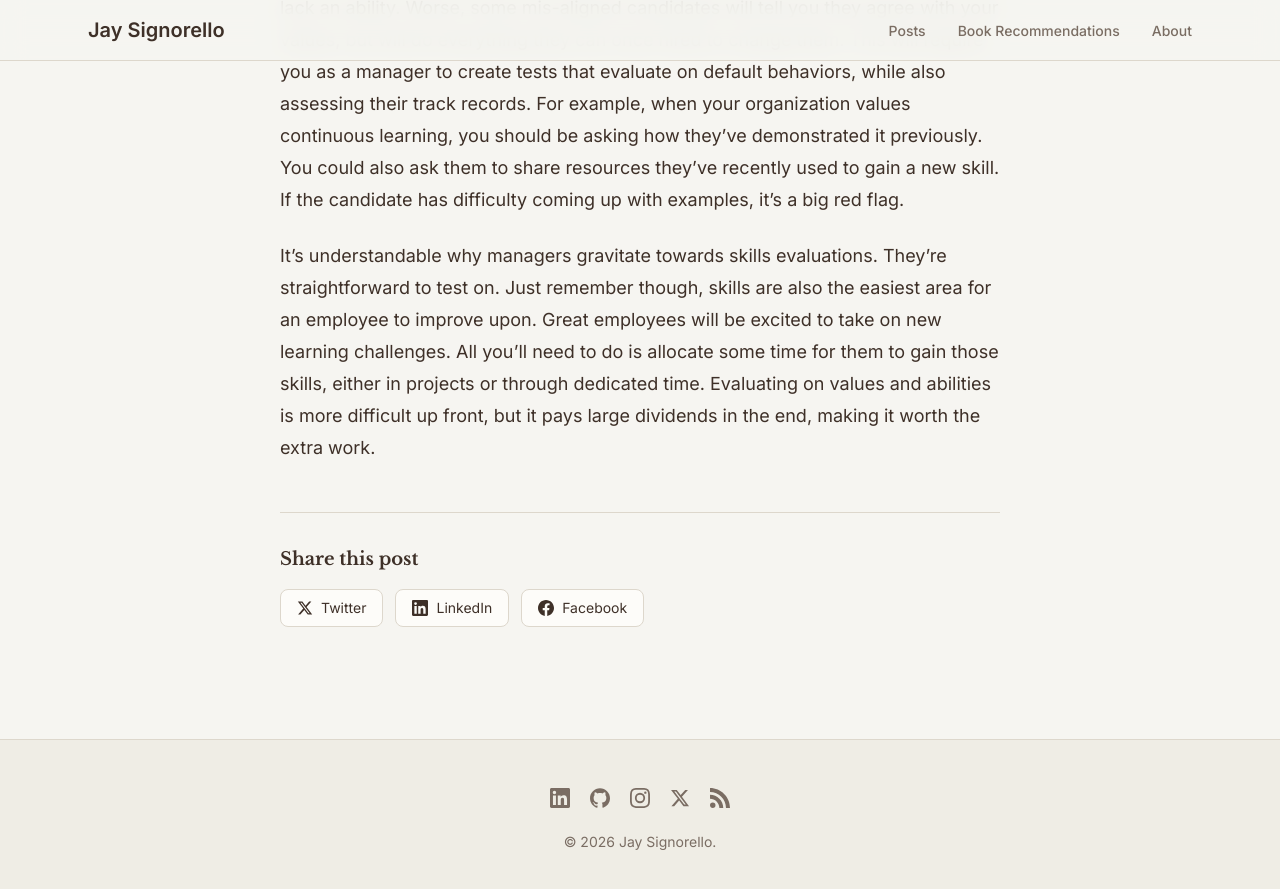
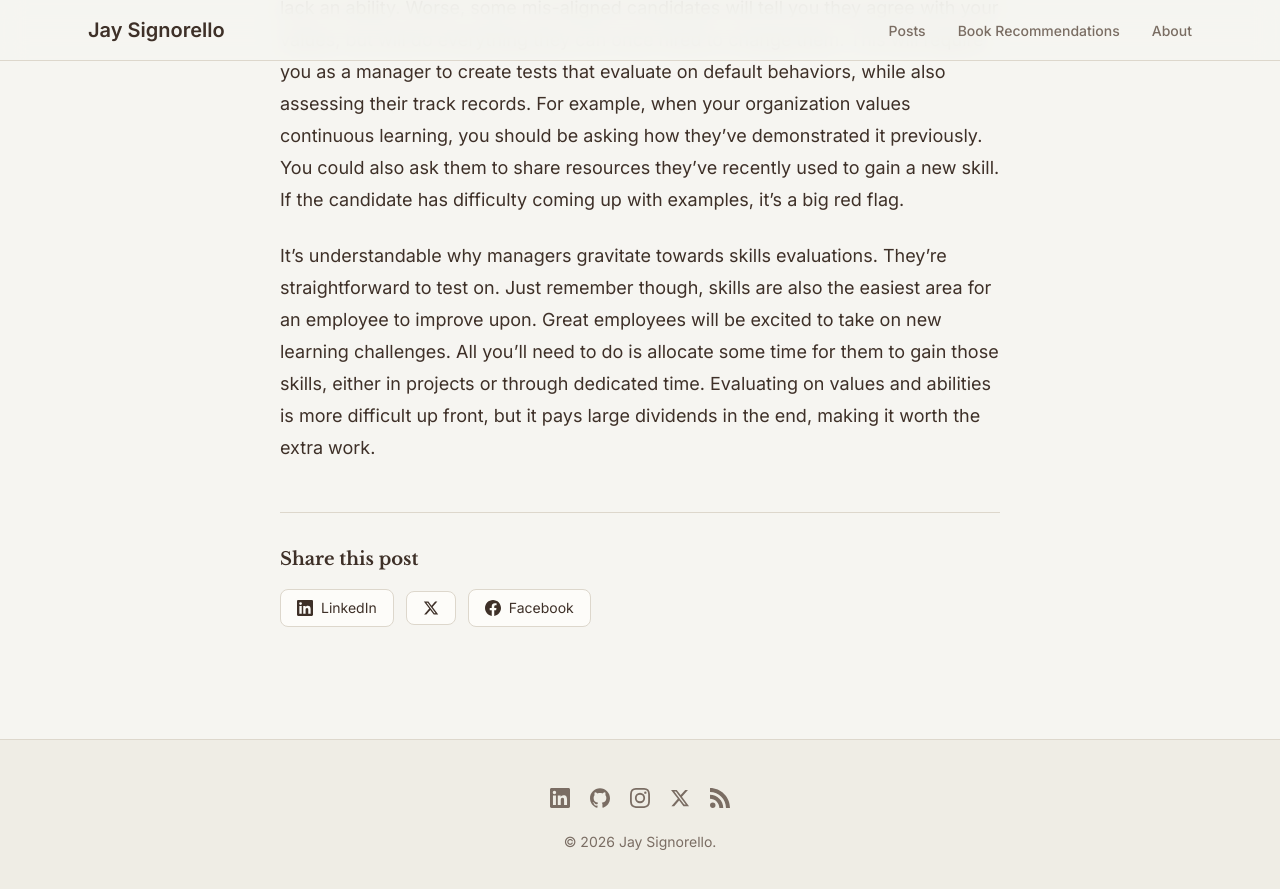
Before and after one commit to jaysignorello/jaysignorello.com, a Jekyll site: the page built from _posts/2020-01-16-dont-just-evaluate-candidates-on-skills.md, in a window 1280 px wide and 900 px high, scrolled down 1978 px. Shown: the top 889 px of the window. Built offline with Jekyll 4.4.1, drawn with Linux system fonts in a browser that asks for light colours; some web fonts are replaced.

Commit message:
Update order and X label

```diff
--- a/_includes/social-share.html
+++ b/_includes/social-share.html
@@ -1,20 +1,19 @@
 <div class="mt-12 pt-8 border-t border-border">
   <h4 class="font-serif text-lg font-bold text-brown mb-4">Share this post</h4>
   <div class="flex items-center gap-3">
-    <!-- Twitter/X -->
-    <a href="https://twitter.com/intent/tweet?{% if site.twitter.username %}via={{ site.twitter.username | url_encode }}&{% endif %}text={{ page.title | url_encode }}%20{{ page.url | absolute_url | url_encode }}"
-       onclick="window.open(this.href, 'window', 'left=20,top=20,width=500,height=500,toolbar=1,resizable=0'); return false;"
-       class="inline-flex items-center gap-2 px-4 py-2 bg-card border border-border rounded-lg text-sm text-brown hover:text-accent-dark hover:border-accent transition-colors no-underline">
-      <svg class="w-4 h-4" fill="currentColor" viewBox="0 0 24 24"><path d="M18.244 2.25h3.308l-7.227 8.26 8.502 11.24H16.17l-5.214-6.817L4.99 21.75H1.68l7.73-8.835L1.254 2.25H8.08l4.713 6.231zm-1.161 17.52h1.833L7.084 4.126H5.117z"/></svg>
-      Twitter
-    </a>
-
     <!-- LinkedIn -->
     <a href="https://www.linkedin.com/shareArticle?mini=true&url={{ page.url | absolute_url | url_encode }}"
        onclick="window.open(this.href, 'window', 'left=20,top=20,width=500,height=500,toolbar=1,resizable=0'); return false;"
        class="inline-flex items-center gap-2 px-4 py-2 bg-card border border-border rounded-lg text-sm text-brown hover:text-accent-dark hover:border-accent transition-colors no-underline">
       <svg class="w-4 h-4" fill="currentColor" viewBox="0 0 24 24"><path d="M20.447 20.452h-3.554v-5.569c0-1.328-.027-3.037-1.852-3.037-1.853 0-2.136 1.445-2.136 2.939v5.667H9.351V9h3.414v1.561h.046c.477-.9 1.637-1.85 3.37-1.85 3.601 0 4.267 2.37 4.267 5.455v6.286zM5.337 7.433a2.062 2.062 0 01-2.063-2.065 2.064 2.064 0 112.063 2.065zm1.782 13.019H3.555V9h3.564v11.452zM22.225 0H1.771C.792 0 0 .774 0 1.729v20.542C0 23.227.792 24 1.771 24h20.451C23.2 24 24 23.227 24 22.271V1.729C24 .774 23.2 0 22.222 0h.003z"/></svg>
       LinkedIn
+    </a>
+
+    <!-- Twitter/X -->
+    <a href="https://twitter.com/intent/tweet?{% if site.twitter.username %}via={{ site.twitter.username | url_encode }}&{% endif %}text={{ page.title | url_encode }}%20{{ page.url | absolute_url | url_encode }}"
+       onclick="window.open(this.href, 'window', 'left=20,top=20,width=500,height=500,toolbar=1,resizable=0'); return false;"
+       class="inline-flex items-center gap-2 px-4 py-2 bg-card border border-border rounded-lg text-sm text-brown hover:text-accent-dark hover:border-accent transition-colors no-underline">
+      <svg class="w-4 h-4" fill="currentColor" viewBox="0 0 24 24"><path d="M18.244 2.25h3.308l-7.227 8.26 8.502 11.24H16.17l-5.214-6.817L4.99 21.75H1.68l7.73-8.835L1.254 2.25H8.08l4.713 6.231zm-1.161 17.52h1.833L7.084 4.126H5.117z"/></svg>
     </a>
 
     <!-- Facebook -->
```
